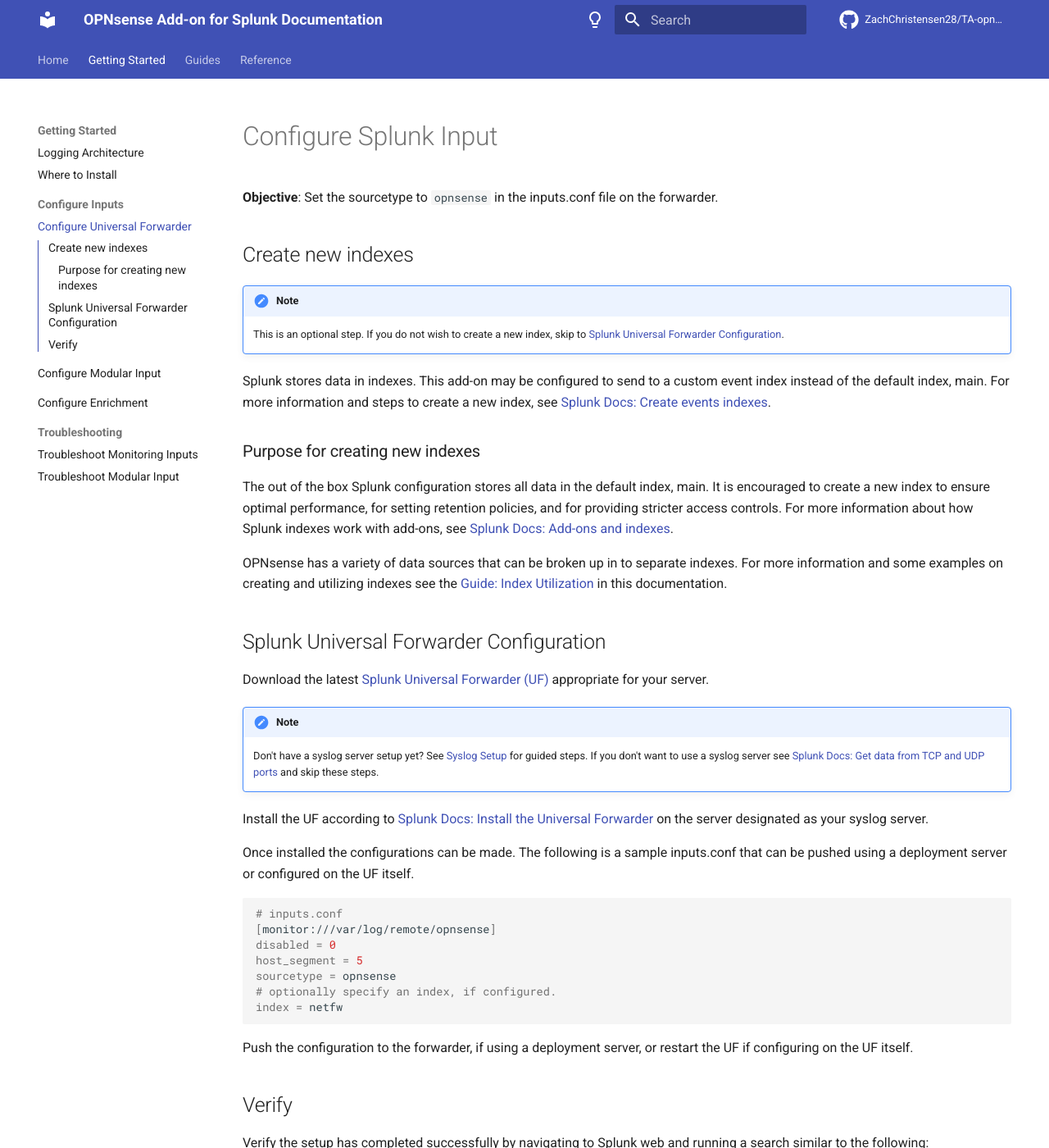
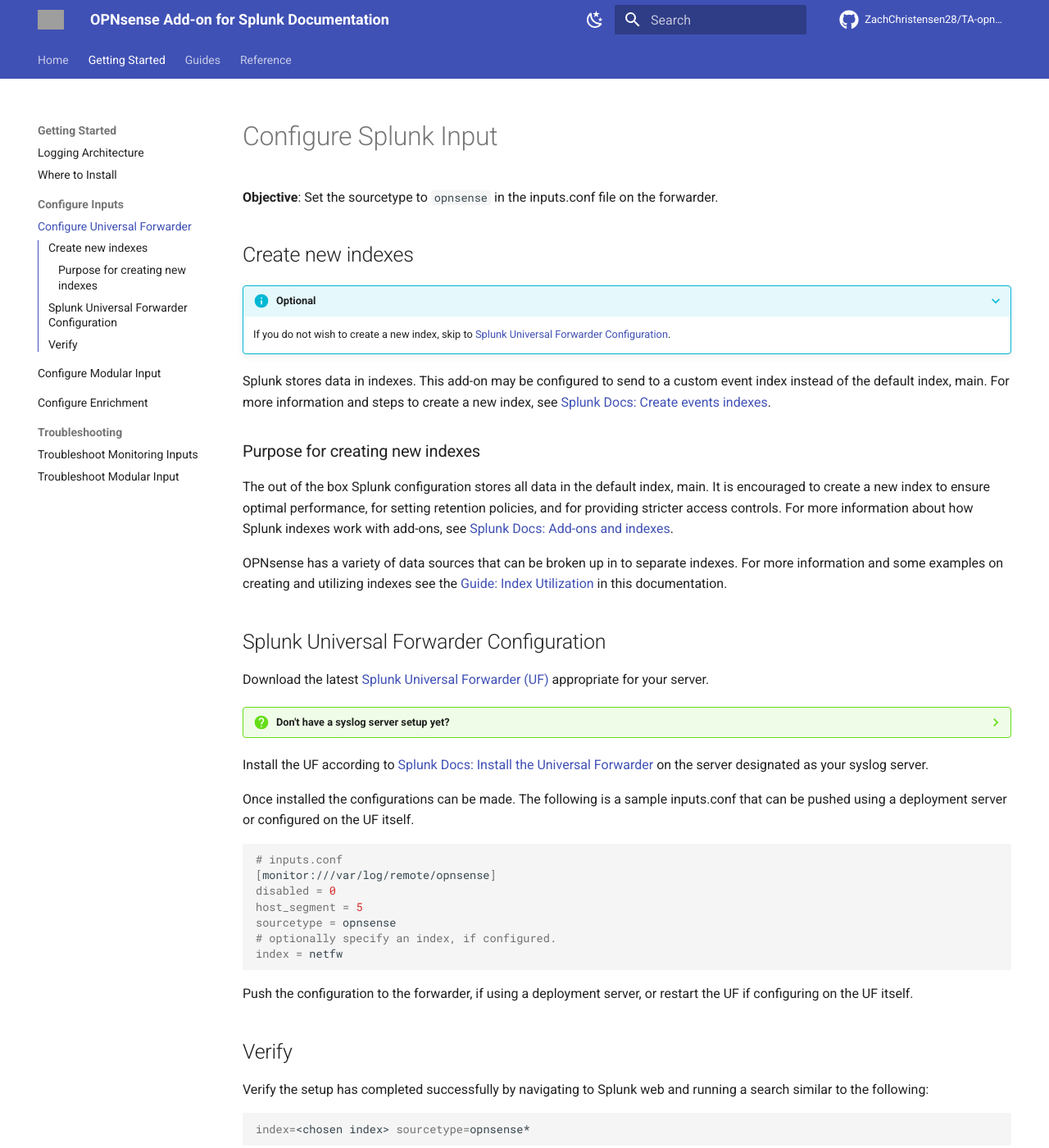
Before and after one commit to ZachChristensen28/splunk-opnsense-ta-documentation, an MkDocs documentation site: the page built from docs/getting-started/configure-inputs/configure-inputs.md, in a window 1280 px wide and 1400 px high. Shown: the whole window at 82% size. Built offline with MkDocs 1.6.1 and Material for MkDocs 9.7.7, drawn with Linux system fonts in a browser that asks for light colours; comment, search, counter and statistics services are not loaded; some of the changed text lies outside the part shown; grey boxes are pictures that could not be loaded.

````diff
--- a/docs/getting-started/configure-inputs/configure-inputs.md
+++ b/docs/getting-started/configure-inputs/configure-inputs.md
@@ -4,8 +4,8 @@
 
 ## Create new indexes
 
-!!! note
-    This is an optional step. If you do not wish to create a new index, skip to [Splunk Universal Forwarder Configuration](#splunk-universal-forwarder-configuration).
+???+ info "Optional"
+    If you do not wish to create a new index, skip to [Splunk Universal Forwarder Configuration](#splunk-universal-forwarder-configuration).
 
 Splunk stores data in indexes. This add-on may be configured to send to a custom event index instead of the default index, main. For more information and steps to create a new index, see [Splunk Docs: Create events indexes](https://docs.splunk.com/Documentation/Splunk/latest/Indexer/Setupmultipleindexes#Create_events_indexes_2).
 
@@ -19,8 +19,8 @@ OPNsense has a variety of data sources that can be broken up in to separate inde
 
 Download the latest [Splunk Universal Forwarder (UF)](https://www.splunk.com/en_us/download/universal-forwarder.html) appropriate for your server.
 
-!!! note
-    Don't have a syslog server setup yet? See [Syslog Setup](../../../guides/guide-syslog) for guided steps. If you don't want to use a syslog server see [Splunk Docs: Get data from TCP and UDP ports](https://docs.splunk.com/Documentation/Splunk/latest/Data/Monitornetworkports) and skip these steps.
+??? question "Don't have a syslog server setup yet?"
+    See [Syslog Setup](../../../guides/guide-syslog) for guided steps. If you don't want to use a syslog server see [Splunk Docs: Get data from TCP and UDP ports](https://docs.splunk.com/Documentation/Splunk/latest/Data/Monitornetworkports) and skip these steps.
 
 Install the UF according to [Splunk Docs: Install the Universal Forwarder](https://docs.splunk.com/Documentation/Forwarder/latest/Forwarder/Installtheuniversalforwardersoftware) on the server designated as your syslog server.
 
@@ -42,7 +42,7 @@ Push the configuration to the forwarder, if using a deployment server, or restar
 
 Verify the setup has completed successfully by navigating to Splunk web and running a search similar to the following:
 
-```
+```shell
 index=<chosen index> sourcetype=opnsense*
 ```
 
--- a/mkdocs.yml
+++ b/mkdocs.yml
@@ -26,6 +26,8 @@ markdown_extensions:
 
 theme:
   name: material
+  logo: images/opn_ta_logo.png
+  favicon: images/opn_ta_logo.png
   icon:
     repo: fontawesome/brands/github
   features:
@@ -41,14 +43,14 @@ theme:
       primary: indigo
       accent: indigo
       toggle:
-        icon: material/lightbulb-outline
+        icon: material/weather-night
         name: Switch to dark mode
     - media: "(prefers-color-scheme: dark)"
       scheme: slate
       primary: red
       accent: red
       toggle:
-        icon: material/lightbulb
+        icon: material/weather-sunny
         name: Switch to light mode
 
 nav:
````
Also changed, not shown: docs/getting-started/configure-inputs/configure-modinput.md (+1 -1 lines), docs/index.md (+1 -1 lines).
